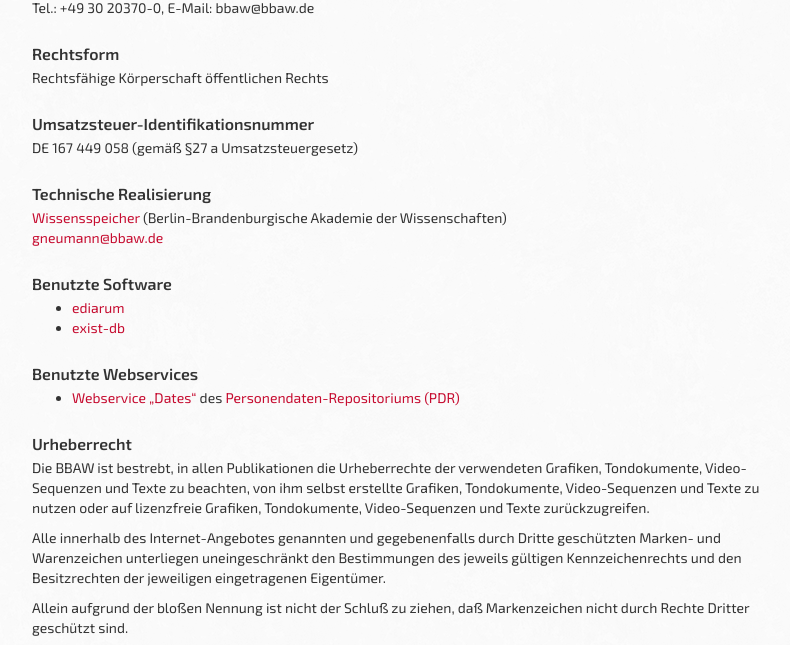
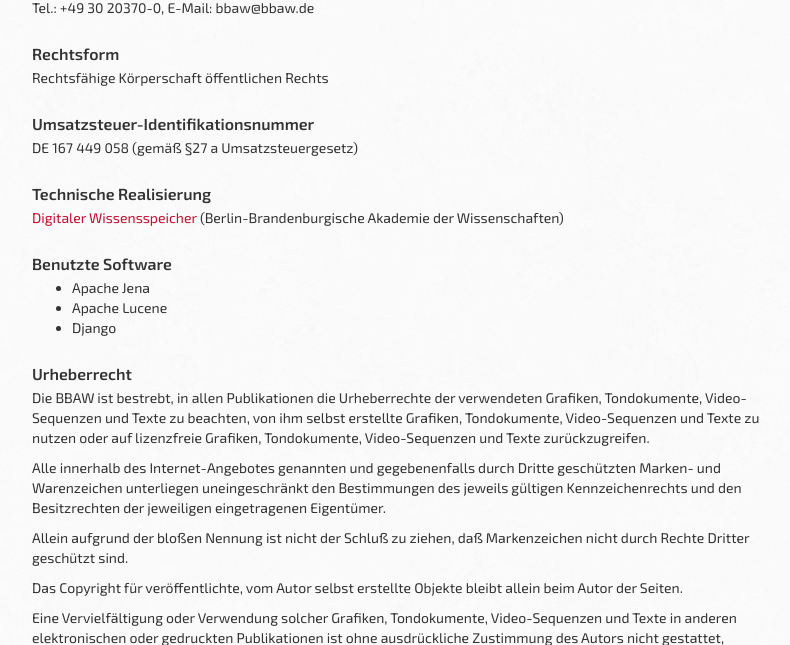
Before and after one commit to wissensspeicher/wissensspeicherWspSite, a Django app: page /impressum/ in a window 1280 px wide. Shown: the part 422-1067 px from the top of the page, without its empty margins (283-1073 px from the left). Run offline with Django 3.2, Linux system fonts and the light colour scheme; some libraries are stand-ins or nearby versions.

Commit message:
Tweak impressum.html and change link color in #footer
https://telotadev.bbaw.de/redmine/issues/5769

```diff
--- a/wsp_frontend/static/css/custom.css
+++ b/wsp_frontend/static/css/custom.css
@@ -363,6 +363,9 @@ body {
   margin-left: 0px;
 }
 
+#footer a {
+  color: #fff;
+}
 
 #zeile{
 	width:92%;
--- a/wsp_frontend/templates/base.html
+++ b/wsp_frontend/templates/base.html
@@ -45,7 +45,7 @@
                 <a href="http://www.dfg.de"><img src="{% get_static_prefix %}img/dfg_logo-small.png" title="Gefördert durch die Deutsche Forschungsgemeinschaft (DFG)"></a>
             </div>
             <p class="muted">Es sind {{ totalDocuments }} digitale Ressourcen indexiert.</p>
-            <p><a href="{% url 'impressum' %}">Impressum-Link</a></p>
+            <p><a href="{% url 'impressum' %}">Impressum</a></p>
 
         </div>
     </div>
--- a/wsp_frontend/templates/impressum.html
+++ b/wsp_frontend/templates/impressum.html
@@ -27,20 +27,18 @@
                         <p> DE 167 449 058 (gemäß §27 a
                                 Umsatzsteuergesetz) </p>
                         <h2>Technische Realisierung</h2>
-                        <p><a href="http://wsp.bbaw.de/">Wissensspeicher </a> (Berlin-Brandenburgische Akademie der Wissenschaften)<br /><a href="mailto:gneumann@bbaw.de">gneumann@bbaw.de</a>
-                        </p>
+                        <p><a href="http://wsp.bbaw.de/">Digitaler Wissensspeicher </a> (Berlin-Brandenburgische Akademie der Wissenschaften)<br />
                         <h2>Benutzte Software</h2>
                         <ul>
-                            <li><a href="http://www.bbaw.de/telota/software/ediarum">ediarum</a>
-                            </li>
-                            <li><a href="http://www.exist.org">exist-db</a>
-                            </li>
+                            <li>Apache Jena</li>
+                            <li>Apache Lucene</li>
+                            <li>Django</li>
                         </ul>
-                        <h2>Benutzte Webservices</h2>
+                        <!-- <h2>Benutzte Webservices</h2>
                         <ul>
                             <li><a href="https://pdrprod.bbaw.de/pdrws/dates?doc=api">Webservice „Dates“</a> des <a href="http://pdr.bbaw.de/">Personendaten-Repositoriums (PDR)</a>
                             </li>
-                        </ul>
+                        </ul> -->
                         <h2>Urheberrecht</h2>
                         <p>Die BBAW ist bestrebt, in allen Publikationen die Urheberrechte der verwendeten Grafiken, Tondokumente, Video-Sequenzen und Texte zu beachten, von ihm selbst erstellte Grafiken, Tondokumente, Video-Sequenzen und Texte zu nutzen oder auf lizenzfreie Grafiken, Tondokumente, Video-Sequenzen und Texte zurückzugreifen.</p>
                         <p>Alle innerhalb des Internet-Angebotes genannten und gegebenenfalls durch Dritte geschützten Marken- und Warenzeichen unterliegen uneingeschränkt den Bestimmungen des jeweils gültigen Kennzeichenrechts und den Besitzrechten der jeweiligen eingetragenen Eigentümer.</p>
@@ -58,7 +56,7 @@
                                 und vor deren Speicherung anonymisiert.</p>
 
 						<div class="embed-responsive embed-responsive-16by9" >
-						<iframe class="embed-responsive-item" frameborder="no" width="730px" height="200px" src="https://telotadev.bbaw.de/stat/index.php?module=CoreAdminHome&amp;action=optOut&amp;language=de" style="padding-bottom: 20px"></iframe>
+						<iframe class="embed-responsive-item" frameborder="no" width="730px" height="200px" src="http://telotadev.bbaw.de/stat/index.php?module=CoreAdminHome&amp;action=optOut&amp;language=de" style="padding-bottom: 20px"></iframe>
 						</div>
 
 				</div>
```
